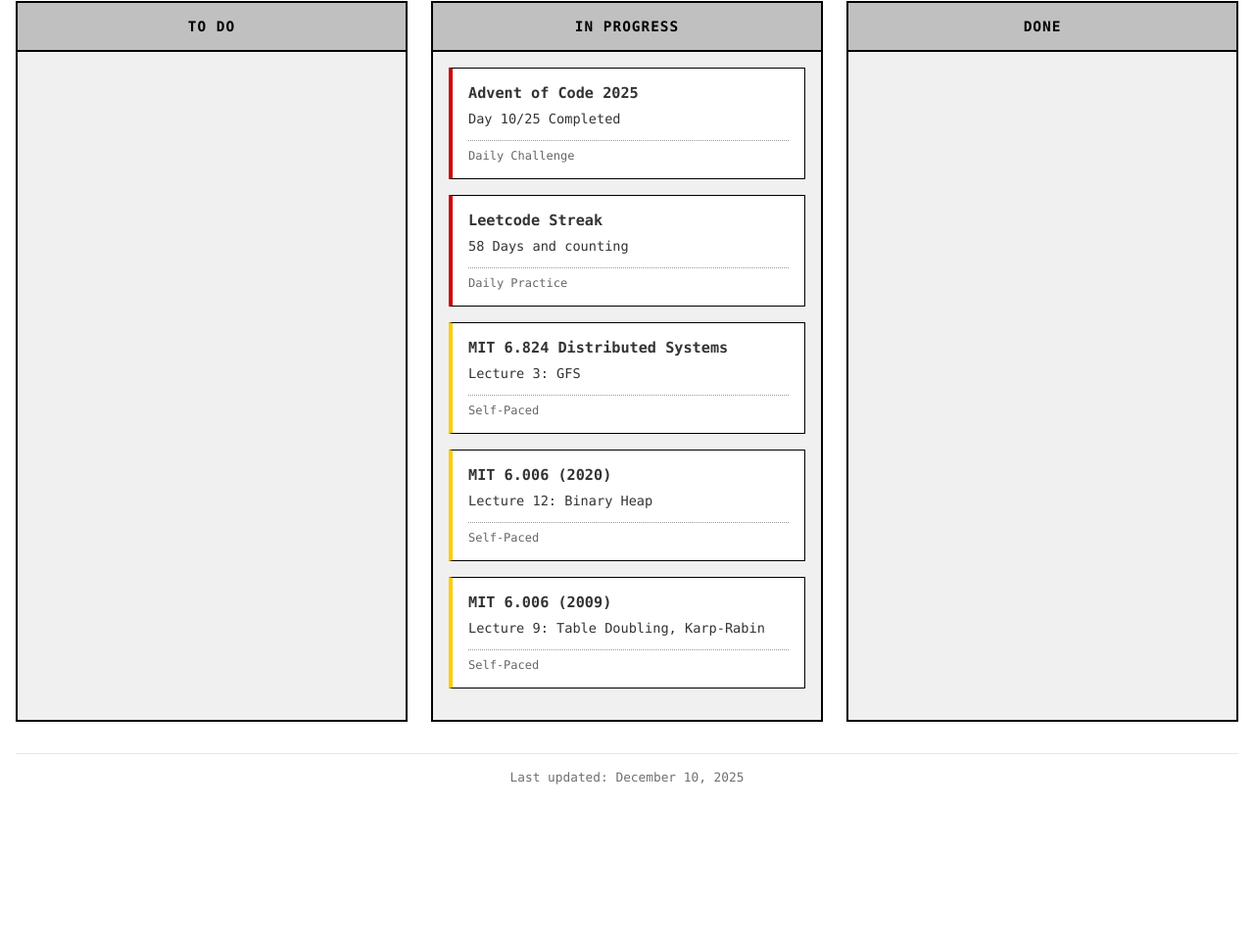
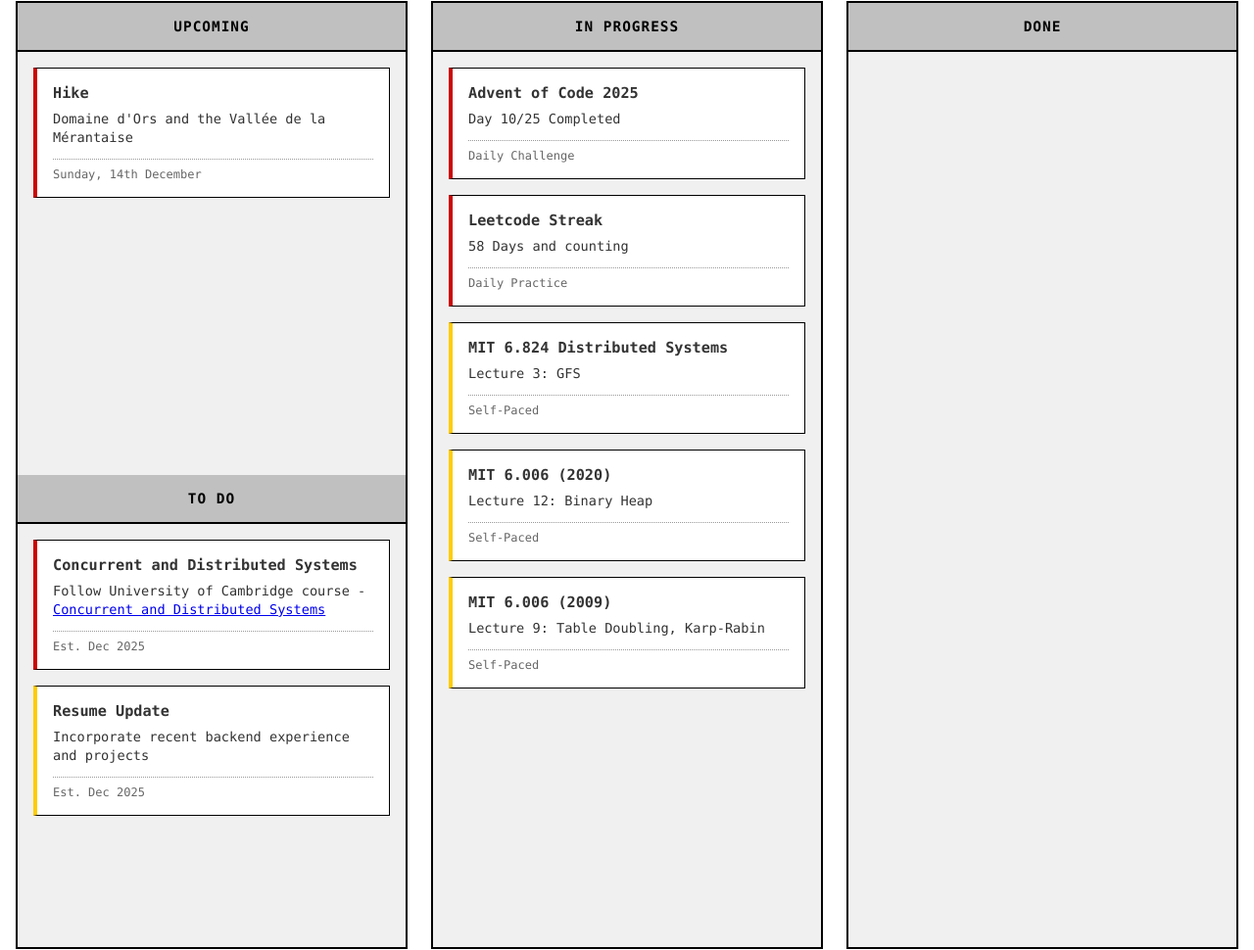
Before and after one commit to arihant-dev/arihant-dev.github.io, a plain HTML site: page status.html in a window 1280 px wide. Shown: the part 226-1196 px from the top of the page at 98% size. Before the commit the page ends 1043 px from the top, so only its background shows below. Drawn offline with Linux system fonts and the light colour scheme.

Commit message:
Enhance journal and status pages by adding additional references and Kanban board tasks

```diff
--- a/status.html
+++ b/status.html
@@ -36,9 +36,27 @@
 
             <div class="kanban-board">
                 <div class="kanban-column">
+                    <div class="column-header">UPCOMING</div>
+                    <div class="column-content">
+                        <div class="kanban-card priority-high">
+                            <div class="card-title">Hike</div>
+                            <div class="card-description">Domaine d'Ors and the Vallée de la Mérantaise</div>
+                            <div class="card-meta">Sunday, 14th December</div>
+                        </div>
+                    </div>
+
                     <div class="column-header">TO DO</div>
                     <div class="column-content">
-                        <!-- Placeholder for future tasks -->
+                        <div class="kanban-card priority-high">
+                            <div class="card-title">Concurrent and Distributed Systems</div>
+                            <div class="card-description">Follow University of Cambridge course - <a href="https://www.cl.cam.ac.uk/teaching/2122/ConcDistSys/" target="_blank" rel="noopener noreferrer">Concurrent and Distributed Systems</a></div>
+                            <div class="card-meta">Est. Dec 2025</div>
+                        </div>
+                        <div class="kanban-card priority-medium">
+                            <div class="card-title">Resume Update</div>
+                            <div class="card-description">Incorporate recent backend experience and projects</div>
+                            <div class="card-meta">Est. Dec 2025</div>
+                        </div>
                     </div>
                 </div>
 
```
Also changed, not shown: journal.html (+1 -1 lines).
